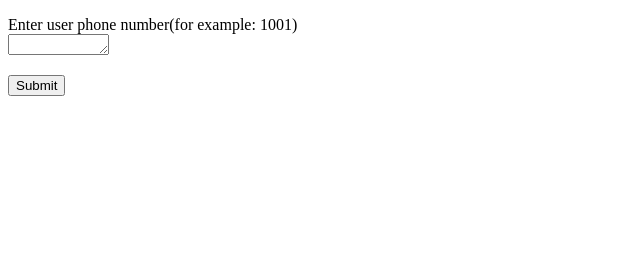
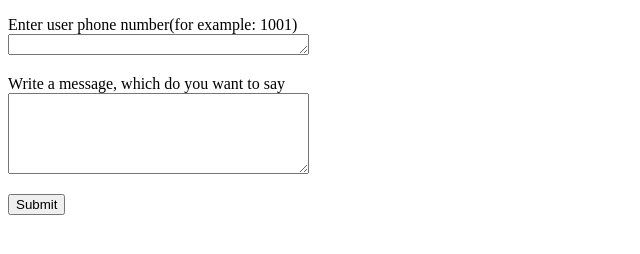
Before and after one commit to rudeqit/websip, a plain HTML site: page priv/www/index.html in a window 1280 px wide. Shown: the whole page, without its empty margins (0-640 px from the left). Drawn offline with Linux system fonts and the light colour scheme.

Commit message:
Add text message

```diff
--- a/priv/www/index.html
+++ b/priv/www/index.html
@@ -6,9 +6,12 @@
  </head>
  <body>
 
- <form name="bell" method="post" action="/action">
+  <!-- action="/action" -->
+ <form name="bell" method="post">
     <p>Enter user phone number(for example: 1001)<Br>
-    <textarea name="phone" cols="10" rows="1"></textarea></p>
+    <textarea name="phone" cols="35" rows="1"></textarea></p>
+    <p>Write a message, which do you want to say<Br>
+    <textarea name="text" cols="35" rows="5"></textarea></p>
     <input type="submit" value="Submit">
   </form>
 
```
Also changed, not shown: 5 other files.
